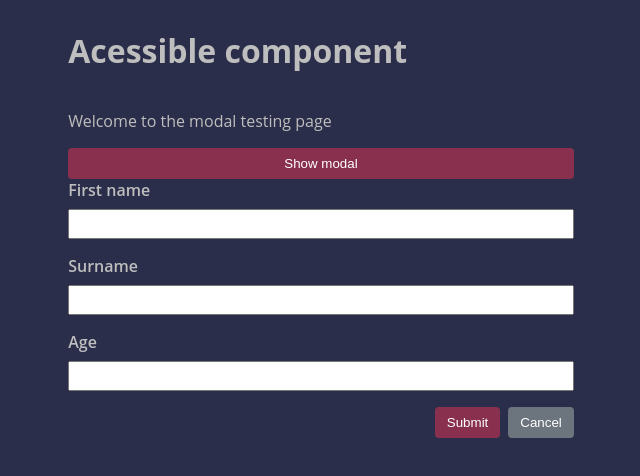
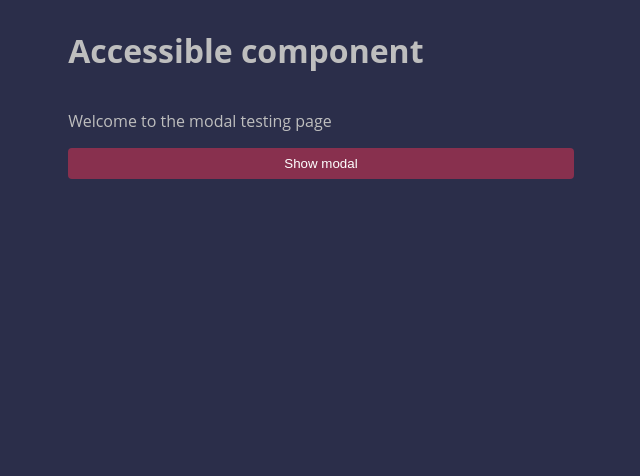
Before and after one commit to mechztcc/angular-design-components, an Angular app: page / in a window 1280 px wide. Shown: the top 476 px of the page, without its empty margins (319-959 px from the left). Built offline with nearby package versions, Linux system fonts and the light colour scheme.

Commit message:
feat: added modal service on app component

```diff
--- a/src/app/app.component.html
+++ b/src/app/app.component.html
@@ -1,12 +1,16 @@
 <div class="container">
-  <h1>Acessible component</h1>
+  <h1>Accessible component</h1>
 
   <p>Welcome to the modal testing page</p>
-  <button class="button button-primary" type="button">Show modal</button>
+  <button class="button button-primary" type="button" (click)="show()">
+    Show modal
+  </button>
+</div>
 
+<ng-template #modal>
   <div class="form-field">
     <label for="firstName">First name</label>
-    <input type="text" id="firstName" />
+    <input type="text" id="firstName" [(value)]="firstName" />
   </div>
 
   <div class="form-field">
@@ -21,6 +25,12 @@
 
   <div class="button-group">
     <button class="button button-primary" type="button">Submit</button>
-    <button class="button button-secondary" type="button">Cancel</button>
+    <button
+      class="button button-secondary"
+      type="button"
+      (click)="modalRef.close()"
+    >
+      Cancel
+    </button>
   </div>
-</div>
+</ng-template>
--- a/src/app/app.component.ts
+++ b/src/app/app.component.ts
@@ -1,10 +1,27 @@
-import { Component } from '@angular/core';
+import { Component, TemplateRef, ViewChild } from '@angular/core';
+import {
+  ModalRef,
+  ModalService
+} from './shared/components/modal/services/modal.service';
 
 @Component({
   selector: 'app-root',
   templateUrl: './app.component.html',
-  styleUrls: ['./app.component.scss']
+  styleUrls: ['./app.component.scss'],
 })
 export class AppComponent {
+  @ViewChild('modal') modalTemplateRef: TemplateRef<any>;
+
   title = 'a11y-p2';
+  firstName = 'Alberto';
+  modalRef: ModalRef;
+
+  constructor(private modalService: ModalService) {}
+
+  show(): void {
+    this.modalRef = this.modalService.open({
+      templateRef: this.modalTemplateRef,
+      title: 'User details',
+    });
+  }
 }
--- a/src/styles.scss
+++ b/src/styles.scss
@@ -18,7 +18,7 @@ body {
 }
 
 :focus {
-  outline: 2px solid orange;
+  outline: 2px solid #E23E57;
 }
 
 .button-group {
```
